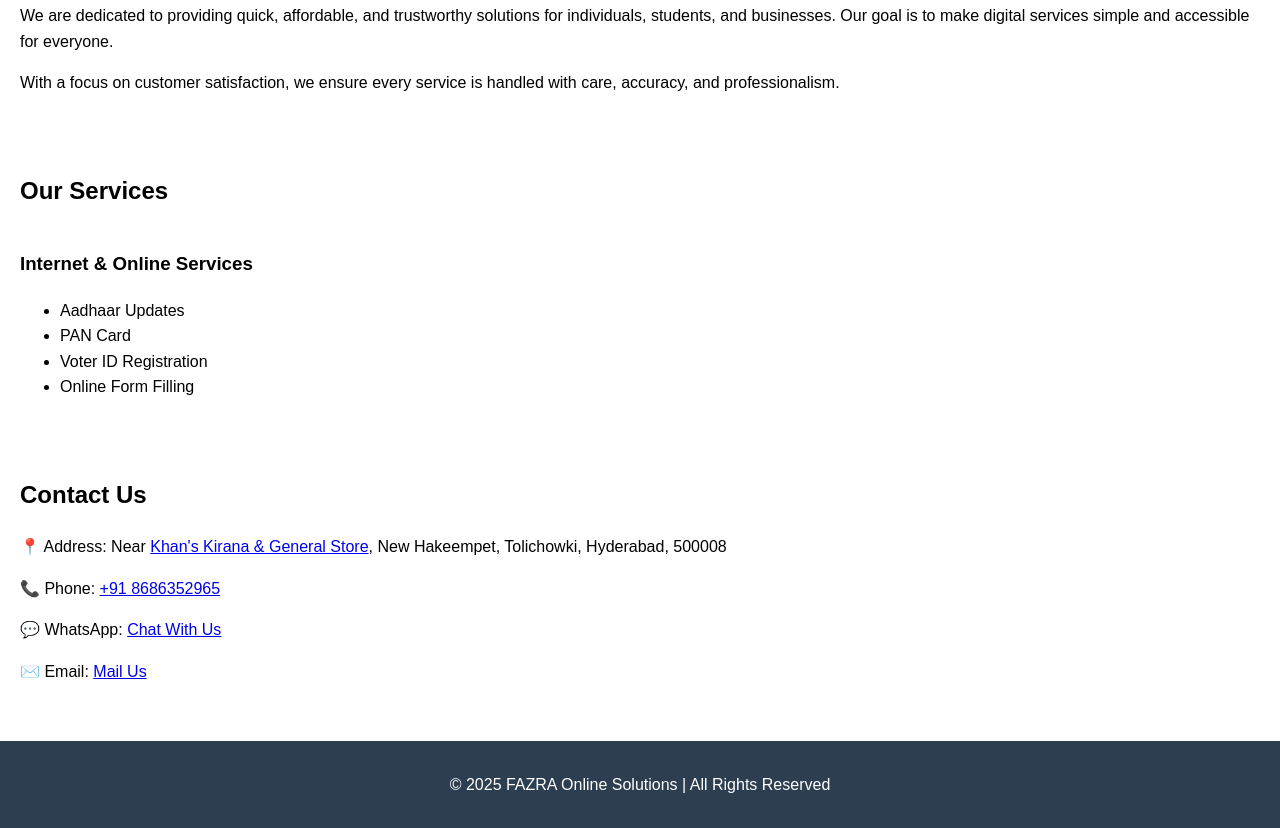
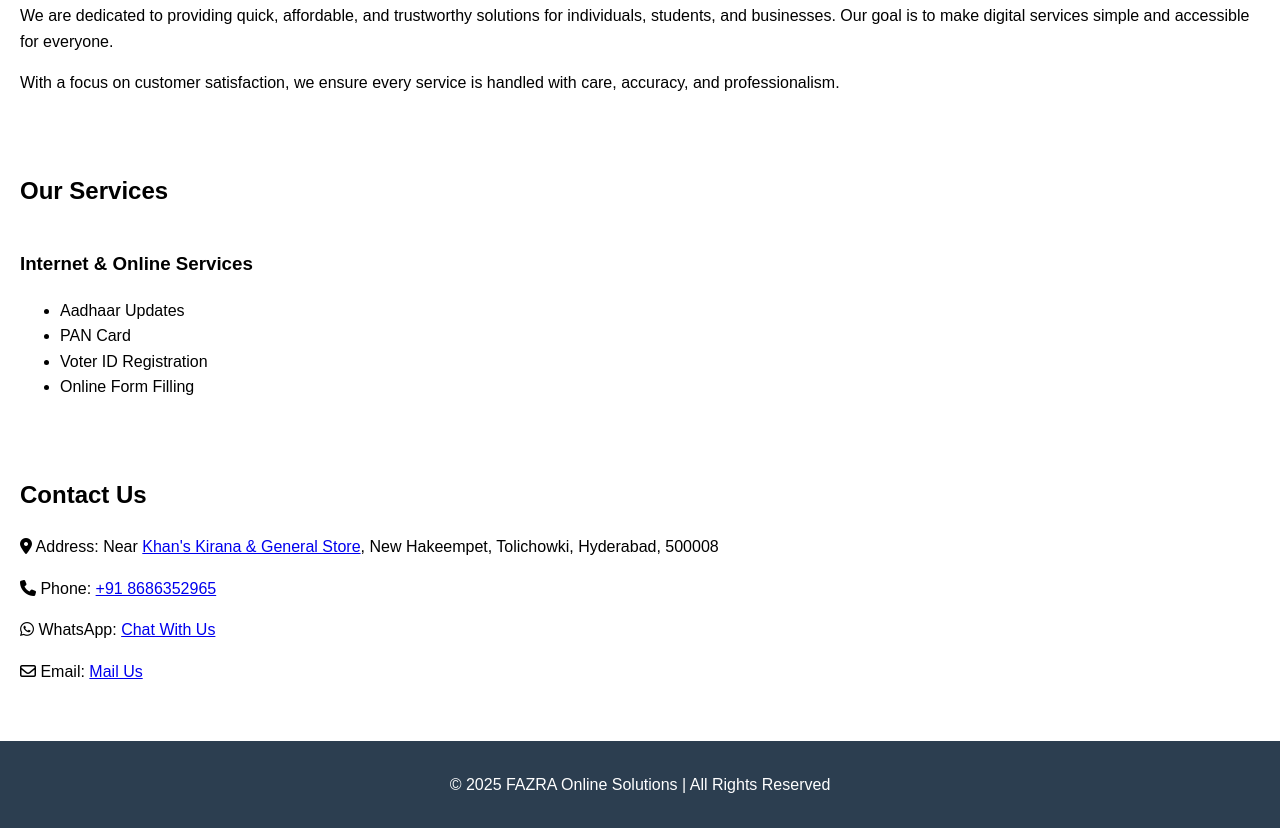
Before and after one commit to Fazil-Ahmed-27/FAZRA-Online-Solutions, a plain HTML site: page index.html in a window 1280 px wide. Shown: the part 652-1480 px from the top of the page. Drawn offline with Linux system fonts and the light colour scheme.

Commit message:
Update index.html

```diff
--- a/index.html
+++ b/index.html
@@ -5,6 +5,7 @@
   <meta name="viewport" content="width=device-width, initial-scale=1.0">
   <title>FAZRA Online Solutions</title>
   <link rel="stylesheet" href="FAZRA.css">
+  <link rel="stylesheet" href="https://cdnjs.cloudflare.com/ajax/libs/font-awesome/6.5.0/css/all.min.css">
 </head>
 <body>
   <header>
@@ -73,14 +74,15 @@
 
   <section id="contact">
     <h2>Contact Us</h2>
-    <p>📍 Address: Near <a href="https://www.google.com/maps/place/Khan's+Kirana+%26+General+Store/@17.405178,78.4222684,17z/data=!3m1!4b1!4m6!3m5!1s0x3bcb97ddeebe7043:0x72b56db5b219f10b!8m2!3d17.4051729!4d78.4248433!16s%2Fg%2F11w_pbzcmq?entry=ttu&g_ep=EgoyMDI1MDkxMC4wIKXMDSoASAFQAw%3D%3D">Khan's Kirana & General Store</a>, New Hakeempet, Tolichowki, Hyderabad, 500008</p>
-    <p>📞 Phone: <a href="tel:+918686352965">+91 8686352965</a></p>
-    <p>💬 WhatsApp: <a href="https://wa.me/918686352965">Chat With Us</a></p>
-    <p>✉️ Email: <a href="mailto:syedfazilahmed226@gmail.com">Mail Us</a></p>
+    <p><i class="fa-solid fa-location-dot"></i> Address: Near <a href="https://www.google.com/maps/place/Khan's+Kirana+%26+General+Store/@17.405178,78.4222684,17z/data=!3m1!4b1!4m6!3m5!1s0x3bcb97ddeebe7043:0x72b56db5b219f10b!8m2!3d17.4051729!4d78.4248433!16s%2Fg%2F11w_pbzcmq?entry=ttu&g_ep=EgoyMDI1MDkxMC4wIKXMDSoASAFQAw%3D%3D">Khan's Kirana & General Store</a>, New Hakeempet, Tolichowki, Hyderabad, 500008</p>
+    <p><i class="fa-solid fa-phone"></i> Phone: <a href="tel:+918686352965">+91 8686352965</a></p>
+    <p><i class="fa-brands fa-whatsapp"></i> WhatsApp: <a href="https://wa.me/918686352965">Chat With Us</a></p>
+    <p><i class="fa-regular fa-envelope"></i> Email: <a href="mailto:syedfazilahmed226@gmail.com">Mail Us</a></p>
   </section>
 
   <footer>
     <p>&copy; 2025 FAZRA Online Solutions | All Rights Reserved</p>
   </footer>
 </body>
+
 </html>
```
